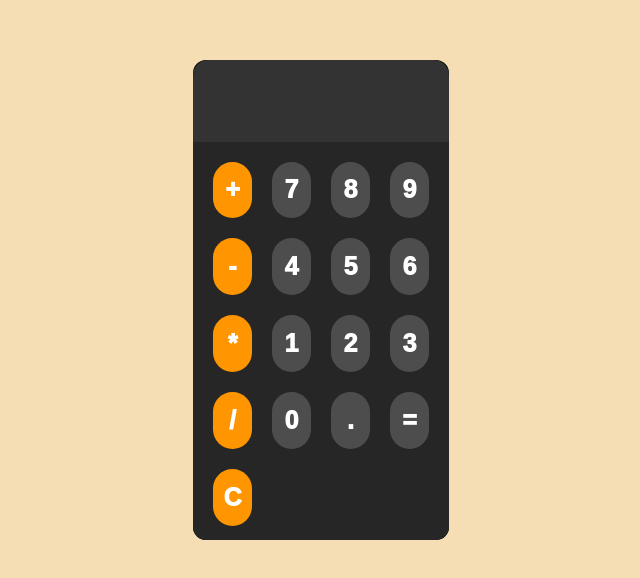
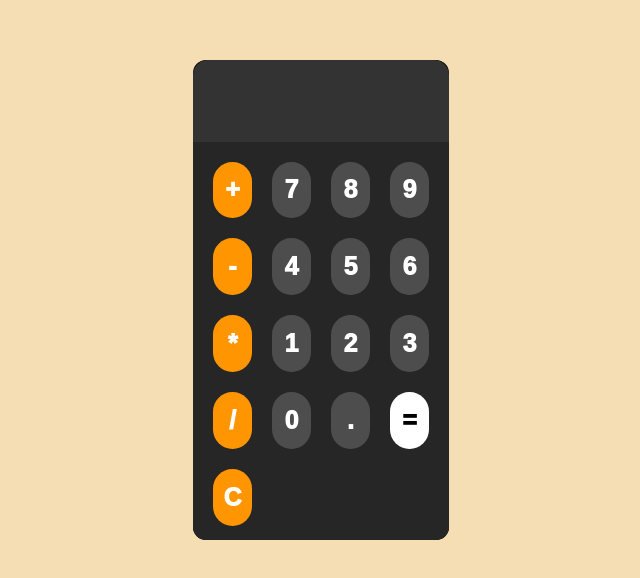
Before and after one commit to Adwaith-AR/calculator, a plain HTML site: page code/index.html in a window 1280 px wide. Shown: the part 108-686 px from the top of the page, without its empty margins (327-967 px from the left). Drawn offline with Linux system fonts and the light colour scheme.

Commit message:
project completed

```diff
--- a/code/style.css
+++ b/code/style.css
@@ -81,6 +81,10 @@ input {
           background: #4d4d4d;
           transition: 100ms;
 }
+#ansBtn{
+          background: white;
+          color: #000;
+}
 
 .number:hover {
           scale: 1.08;
```
Also changed, not shown: code/app.js (line endings or trailing spaces).
